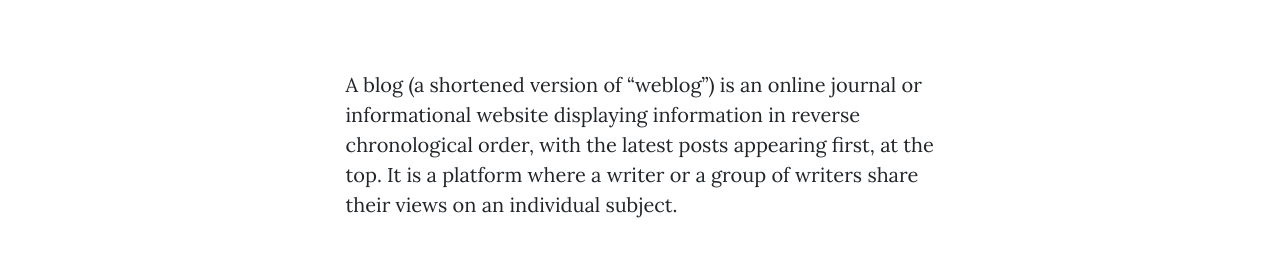
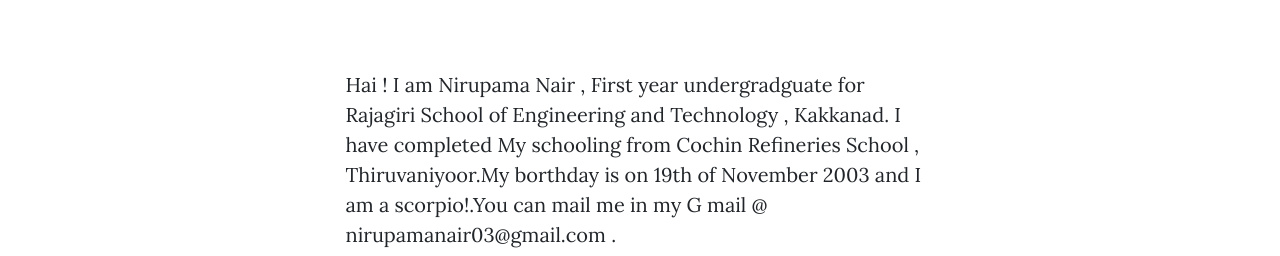
Before and after one commit to Nirupama03/Nirupama03.github.io, a plain HTML site: page about.html in a window 1280 px wide. Shown: the part 542-798 px from the top of the page. Drawn offline with nearby package versions, Linux system fonts and the light colour scheme.

Commit message:
Add files via upload

```diff
--- a/about.html
+++ b/about.html
@@ -53,6 +53,9 @@
             <div class="container px-4 px-lg-5">
                 <div class="row gx-4 gx-lg-5 justify-content-center">
                     <div class="col-md-10 col-lg-8 col-xl-7">
+                        <p> Hai ! I am Nirupama Nair , First year undergradguate for Rajagiri School of Engineering and Technology , Kakkanad. I have completed My schooling from Cochin Refineries School , Thiruvaniyoor.My borthday is on 19th of November 2003 and
+                        I am a scorpio!.You can mail me in my
+                        G mail @ nirupamanair03@gmail.com .
                         <p>A blog (a shortened version of “weblog”) is an online journal or informational website displaying information in reverse chronological order, with the latest posts appearing first, at the top. It is a platform where a writer or a group of writers share their views on an individual subject.</p>
                         <p>There are many reaons to start a blog it can be for personal use or for business uses.The main purpose of my blog is to connect you to the relevant audience and also to boost your traffic and send quality lead to your website </p>
                         <p>I hope you have learned some useful information on the wold of blogging and the purpose of me creating this blog page.</p>
```
